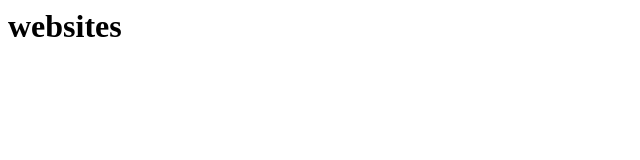
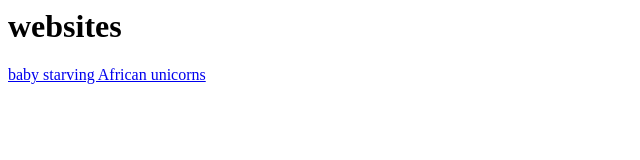
Before and after one commit to mlgwebsitelist/mlgwebsitelist.github.io, a plain HTML site: page index.html in a window 1280 px wide. Shown: the whole page, without its empty margins (0-640 px from the left). Drawn offline with Linux system fonts and the light colour scheme.

Commit message:
Update index.html

```diff
--- a/index.html
+++ b/index.html
@@ -1 +1,2 @@
 <h1>websites</h1>
+<a color="blue" href="jackrocks2468.github.io">baby starving African unicorns</a>
```
